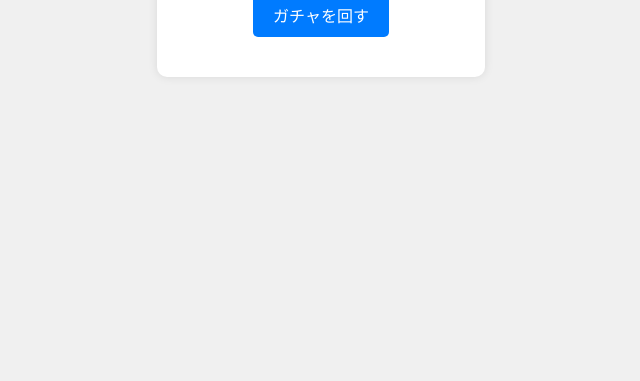
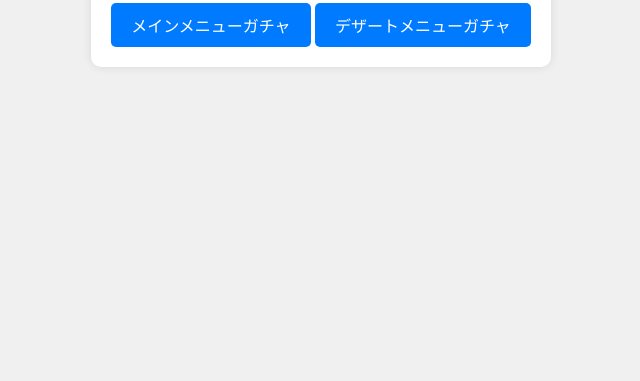
Before and after one commit to ip-hy1014/food-gacha, a plain HTML site: page index.html in a window 1280 px wide. Shown: the part 419-800 px from the top of the page, without its empty margins (319-959 px from the left). Drawn offline with Linux system fonts and the light colour scheme.

Commit message:
Update index.html

```diff
--- a/index.html
+++ b/index.html
@@ -9,8 +9,10 @@
 <body>
   <div class="container">
     <h1>食事メニューガチャ</h1>
-    <button id="gachaButton">ガチャを回す</button>
-    <div id="result"></div>
+    <button id="mainGachaButton">メインメニューガチャ</button>
+    <button id="dessertGachaButton">デザートメニューガチャ</button>
+    <div id="mainResult"></div>
+    <div id="dessertResult"></div>
   </div>
   <script src="script.js"></script>
 </body>
```
